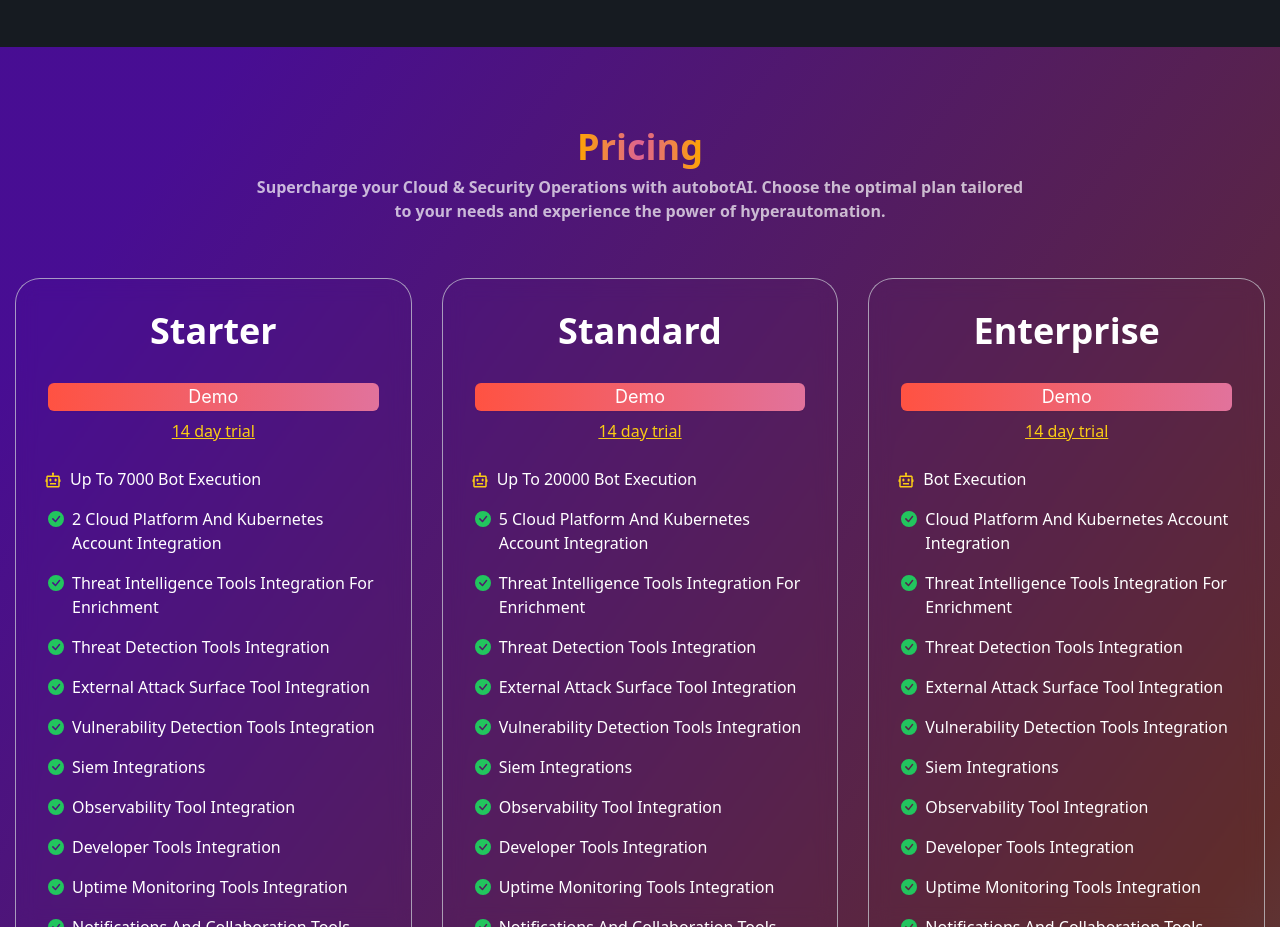
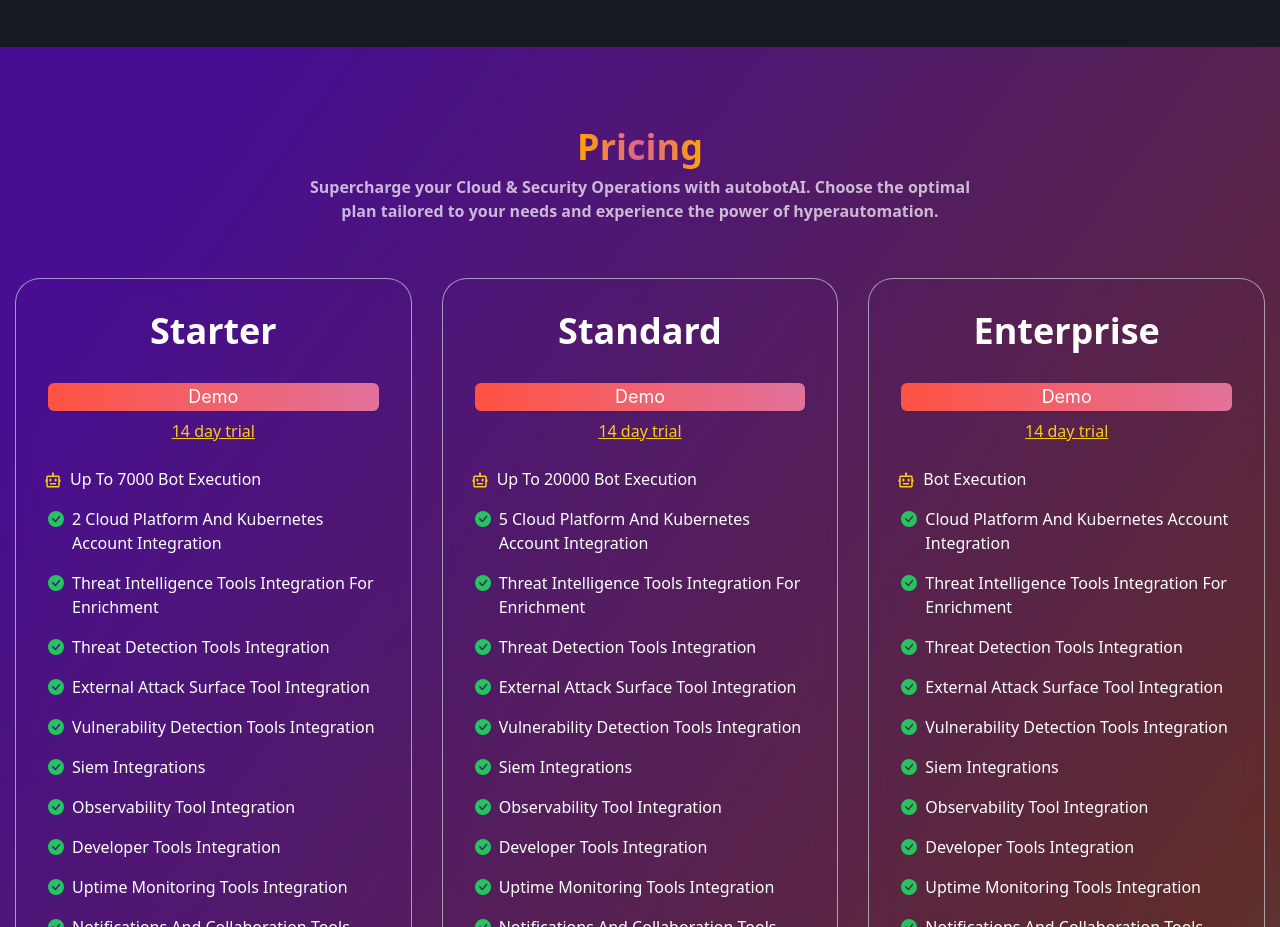
Before and after one commit to devvsakib/jsonpath, a React (Vite) app: page /landingpage in a window 1280 px wide. Shown: the part 6580-7507 px from the top of the page. Built offline with nearby package versions, Linux system fonts and the light colour scheme.

Commit message:
minor change

```diff
--- a/src/pages/LandingPage.jsx
+++ b/src/pages/LandingPage.jsx
@@ -129,9 +129,9 @@
                     <div style={{
                         zIndex: 1,
                     }}>
-                        <div className={"text-center mb-10"}>
+                        <div className={"text-center mb-10 px-5 md:px-20"}>
                             <h3 className='text-white text-3xl pb-2 md:text-4xl inline-block autobotGrad'>Pricing</h3>
-                            <p className="text-base font-semibold text-white/70 w-3/5 mx-auto">
+                            <p className="text-base font-semibold text-white/70 md:w-3/5 mx-auto">
                                 Supercharge your Cloud & Security Operations with autobotAI. Choose the optimal plan tailored to your needs and experience the power of hyperautomation.
                             </p>
                         </div>
```
